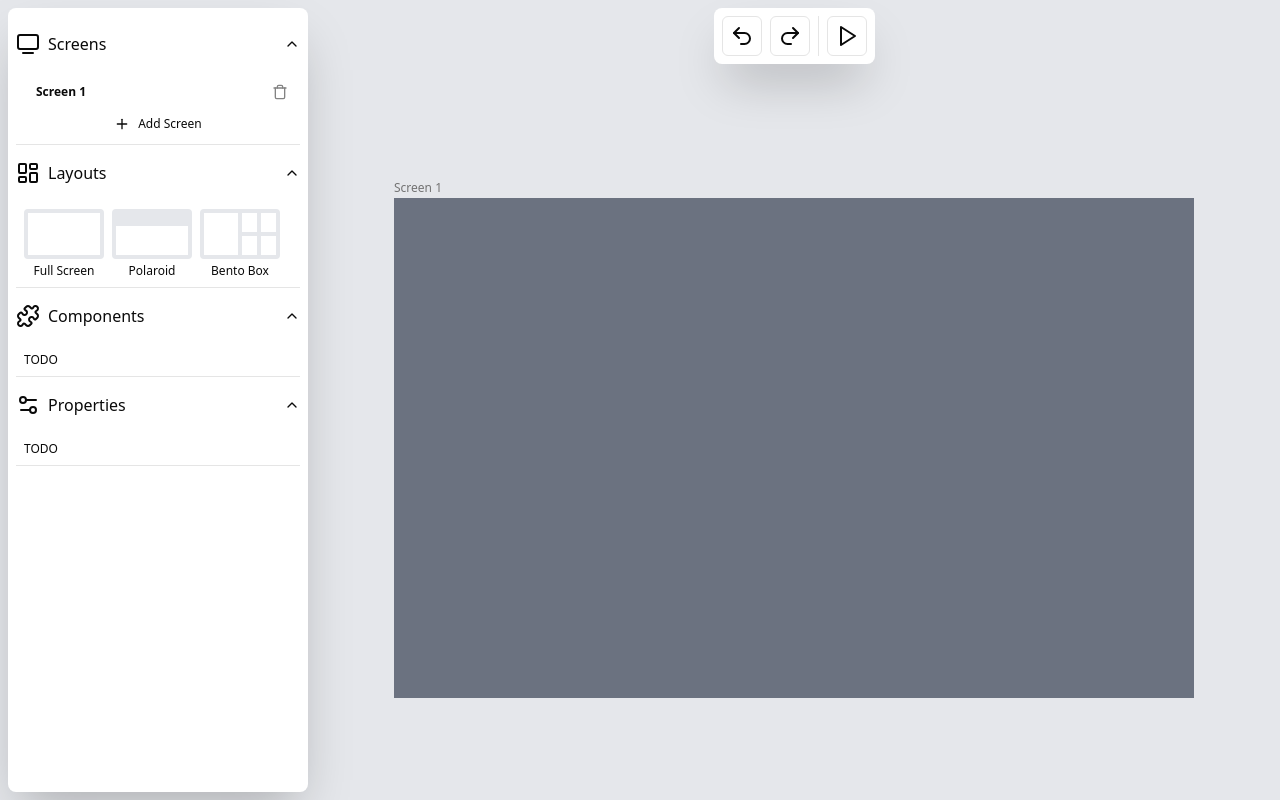
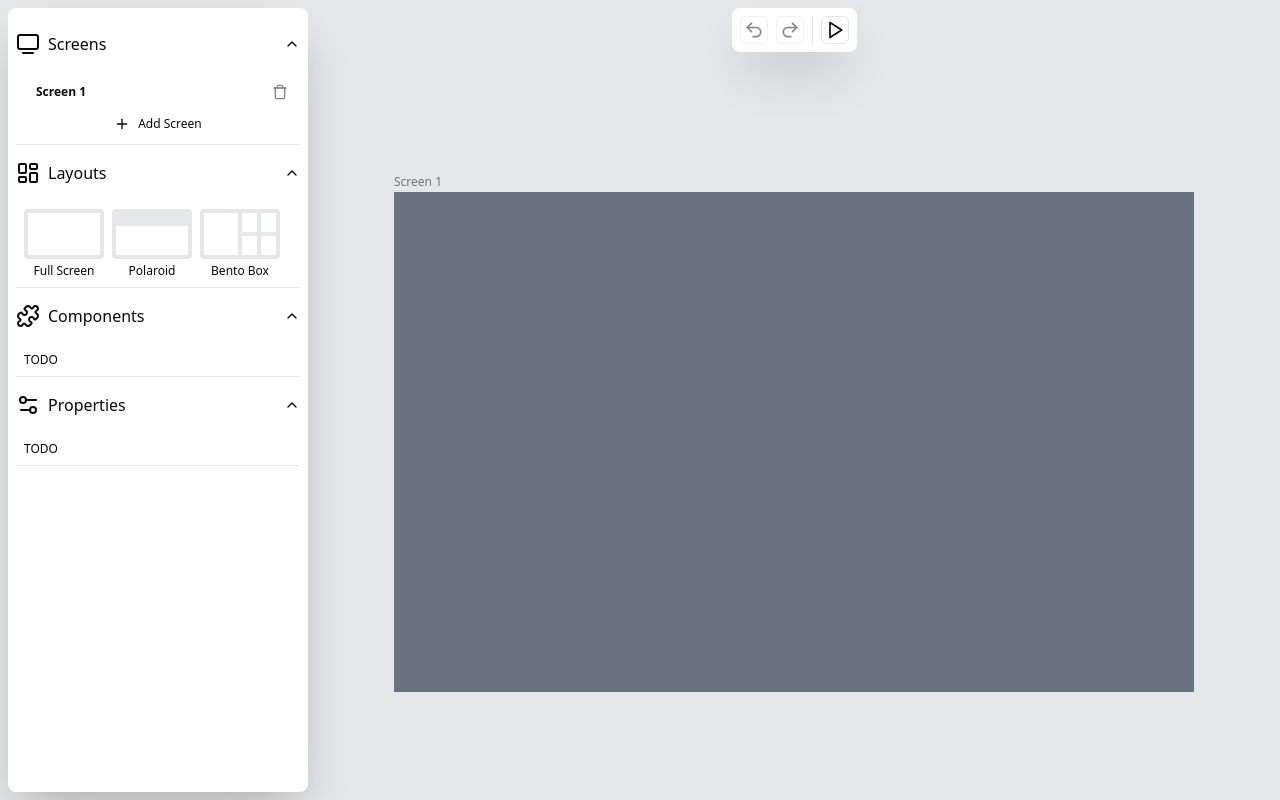
Before and after one commit to journeymanavi/screen-studio, a React (Vite) app: page / in a window 1280 px wide. Built offline with nearby package versions, Linux system fonts and the light colour scheme.

Commit message:
feat: add ability to undo and redo

```diff
--- a/src/components/action-bar.tsx
+++ b/src/components/action-bar.tsx
@@ -1,22 +1,49 @@
+import { useStudio } from "@/contexts/studio/studio-hooks";
 import { PlayIcon, Redo2Icon, Undo2Icon } from "lucide-react";
 import { Button } from "./ui/button";
 import { Separator } from "./ui/separator";
 
 export const ActionBar = () => {
+  const { studioState, dispatch } = useStudio();
+
+  const canNotUndo =
+    studioState.editorHistory.history.length <= 1 ||
+    studioState.editorHistory.current === 0;
+
+  const canNotRedo =
+    studioState.editorHistory.history.length <=
+    studioState.editorHistory.current + 1;
+
   return (
     <div className="bg-white p-2 rounded-lg shadow-2xl flex gap-2">
       <div className="flex gap-2">
-        <Button size="icon" variant="outline">
-          <Undo2Icon />
+        <Button
+          size="icon"
+          variant="outline"
+          className="w-7 h-7"
+          disabled={canNotUndo}
+          onClick={() => {
+            dispatch({ type: "UNDO" });
+          }}
+        >
+          <Undo2Icon size={20} />
         </Button>
-        <Button size="icon" variant="outline">
-          <Redo2Icon />
+        <Button
+          size="icon"
+          variant="outline"
+          className="w-7 h-7"
+          disabled={canNotRedo}
+          onClick={() => {
+            dispatch({ type: "REDO" });
+          }}
+        >
+          <Redo2Icon size={20} />
         </Button>
       </div>
       <Separator orientation="vertical" />
       <div className="flex gap-2">
-        <Button size="icon" variant="outline">
-          <PlayIcon />
+        <Button size="icon" variant="outline" className="w-7 h-7">
+          <PlayIcon size={20} />
         </Button>
       </div>
     </div>
--- a/src/contexts/studio/studio-actions.ts
+++ b/src/contexts/studio/studio-actions.ts
@@ -1,4 +1,10 @@
 export type StudioAction =
+  | {
+      type: "UNDO";
+    }
+  | {
+      type: "REDO";
+    }
   | {
       type: "SELECT_SCREEN";
       payload: {
--- a/src/contexts/studio/studio-reducer.ts
+++ b/src/contexts/studio/studio-reducer.ts
@@ -13,6 +13,37 @@ const addEditorStateToHistory = (
     history: updatedHistory,
     current: current + 1,
   };
+};
+
+const undo = (state: StudioState): StudioState => {
+  if (
+    state.editorHistory.history.length <= 1 ||
+    state.editorHistory.current === 0
+  ) {
+    return state;
+  }
+  const newCurrent = state.editorHistory.current - 1;
+  const newEditor = { ...state.editorHistory.history[newCurrent] };
+  const updatedState: StudioState = {
+    ...state,
+    editor: newEditor,
+    editorHistory: { ...state.editorHistory, current: newCurrent },
+  };
+  return updatedState;
+};
+
+const redo = (state: StudioState): StudioState => {
+  if (state.editorHistory.history.length <= state.editorHistory.current + 1) {
+    return state;
+  }
+  const newCurrent = state.editorHistory.current + 1;
+  const newEditor = { ...state.editorHistory.history[newCurrent] };
+  const updatedState: StudioState = {
+    ...state,
+    editor: newEditor,
+    editorHistory: { ...state.editorHistory, current: newCurrent },
+  };
+  return updatedState;
 };
 
 const addScreen = (state: StudioState): StudioState => {
@@ -32,13 +63,13 @@ const addScreen = (state: StudioState): StudioState => {
     updatedEditor
   );
 
-  const updatedStudioState: StudioState = {
+  const updatedState: StudioState = {
     ...state,
     editor: updatedEditor,
     editorHistory: updatedEditorHistory,
   };
 
-  return updatedStudioState;
+  return updatedState;
 };
 
 const showDeleteScreenDialog = (
@@ -83,16 +114,24 @@ const deleteScreen = (state: StudioState, indexToDelete: number) => {
     return state;
   }
 
+  const updatedEditor = {
+    ...state.editor,
+    screens: [
+      ...state.editor.screens.filter((_, index) => index !== indexToDelete),
+    ],
+    selectedScreen: Math.max(indexToDelete - 1, 0),
+    requestedDeleteScreen: null,
+  };
+
+  const updatedEditorHistory = addEditorStateToHistory(
+    state.editorHistory,
+    updatedEditor
+  );
+
   const updatedState: StudioState = {
     ...state,
-    editor: {
-      ...state.editor,
-      screens: [
-        ...state.editor.screens.filter((_, index) => index !== indexToDelete),
-      ],
-      selectedScreen: Math.max(indexToDelete - 1, 0),
-      requestedDeleteScreen: null,
-    },
+    editor: updatedEditor,
+    editorHistory: updatedEditorHistory,
   };
 
   return updatedState;
@@ -115,6 +154,10 @@ export const StudioReducer: Reducer<StudioState, StudioAction> = (
   action
 ) => {
   switch (action.type) {
+    case "UNDO":
+      return undo(state);
+    case "REDO":
+      return redo(state);
     case "SELECT_SCREEN":
       return selectScreen(state, action.payload.index);
     case "ADD_SCREEN":
```
